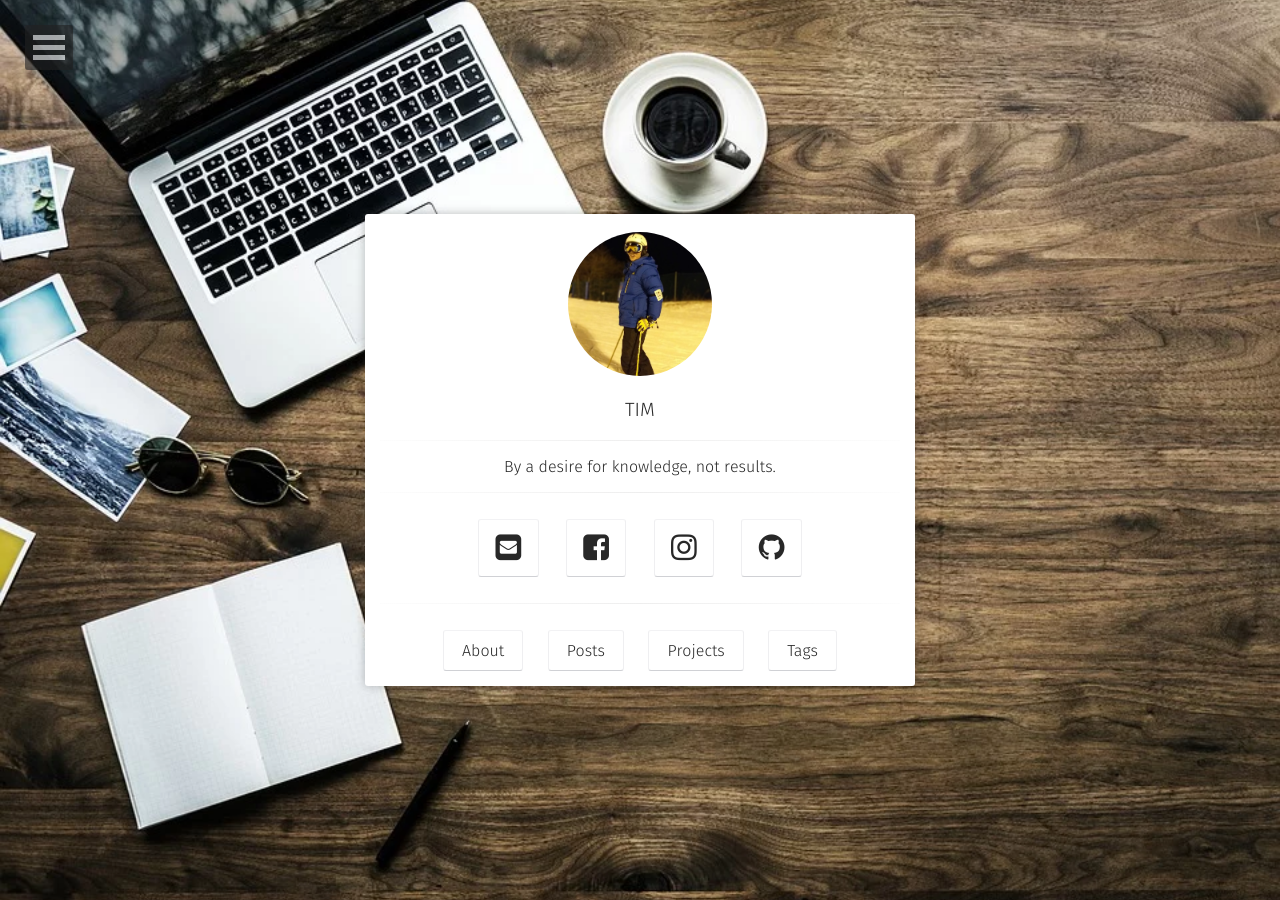
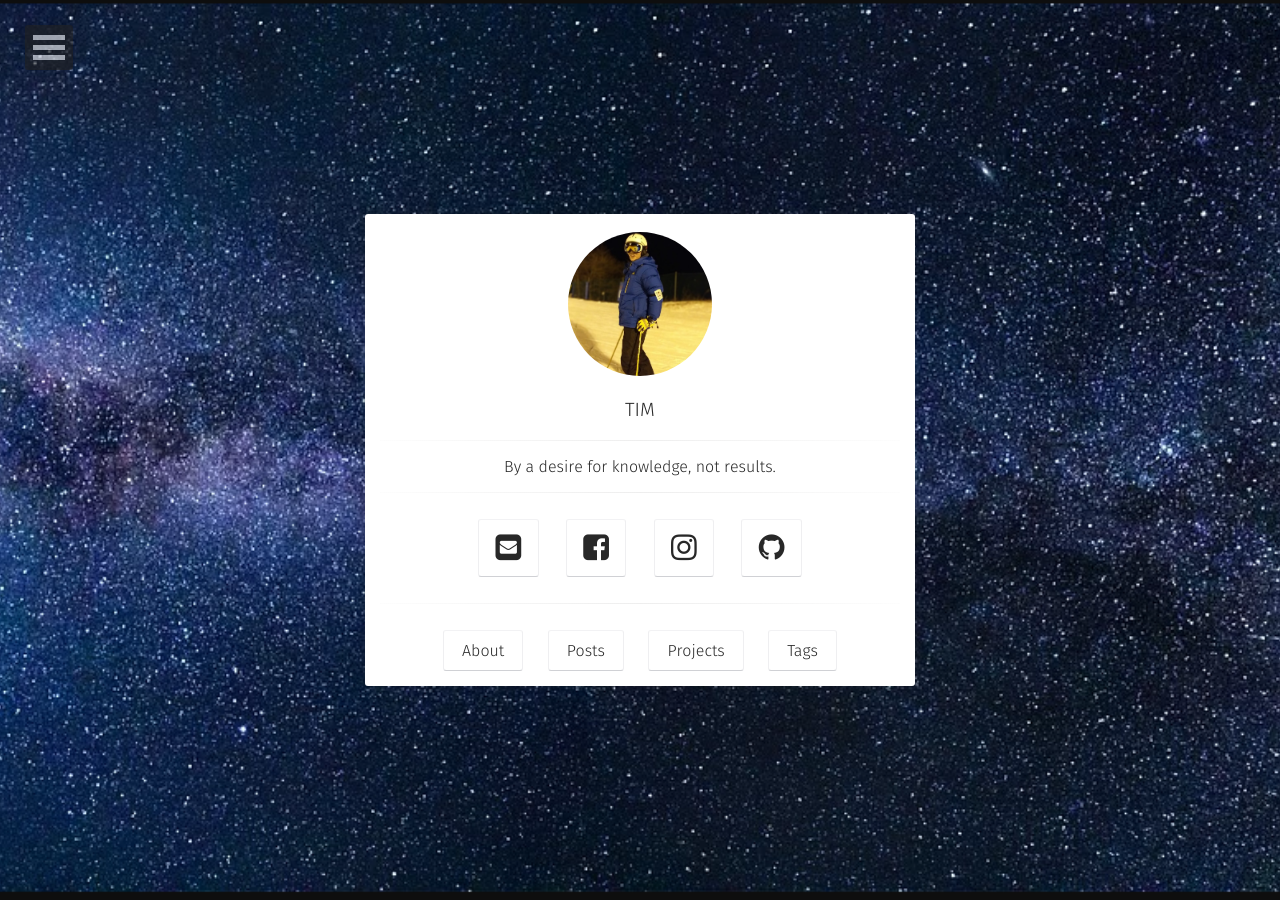
Before and after one commit to TimJLee/timjlee.github.io, a Jekyll site: the page built from index.html, in a window 1280 px wide. Built offline with Jekyll 4.4.1, drawn with Linux system fonts in a browser that asks for light colours; some web fonts are replaced.

Commit message:
배경 꾸미기 .. 조만간 블로그 테마 바꿔야 할듯ㅎㅎ 뭔가 지루함

```diff
--- a/_config.yml
+++ b/_config.yml
@@ -5,7 +5,7 @@ description:        "By a desire for knowledge, not results."
 reading_time:       true
 words_per_minute:   200
 logo:               'assets/img/profile.png'
-background:         'assets/img/background2.png'
+background:         'assets/img/background2-star.png'
 tiled_bg:           false   # Set this true if you want to tile your background image, otherwise it will be covered
 locale:             en_US
 url:                https://timjlee.github.io
```
